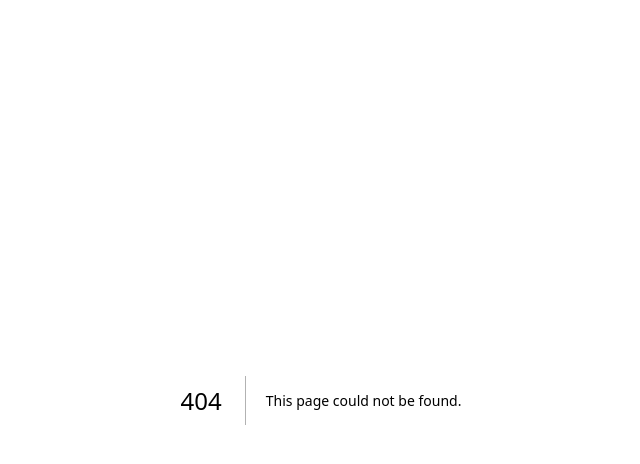
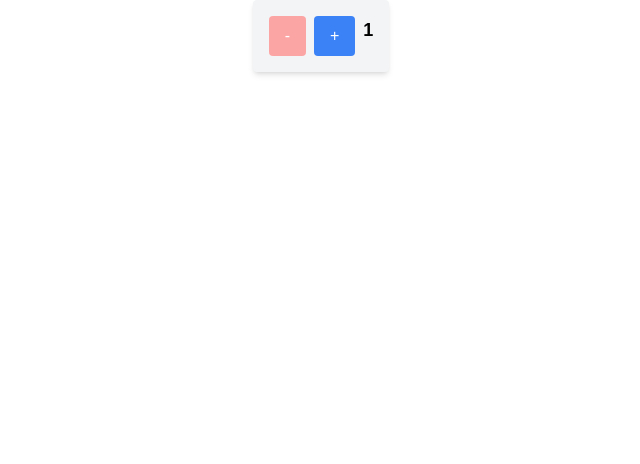
Before and after one commit to jacobJ-TheCreator/cprg306-assignments, a Next.js app: page /week-4 in a window 1280 px wide. Before the commit this address had no page. Shown: the top 464 px of the page, without its empty margins (319-959 px from the left). Built offline with nearby package versions, Linux system fonts and the light colour scheme.

Commit message:
Assignment 4 web dev
Final

```diff
--- a/app/page.js
+++ b/app/page.js
@@ -1,15 +1,18 @@
+//NPM Install
+//NPM Run Dev
 import Link from "next/link";
 import React from "react";
 
 
-export default function Home (){
-  return(
+export default function Home() {
+  return (
     <div>
       <header>
         CPRG 306: Web Development 2 - Assignments
       </header>
-      <p><Link href = "http://localhost:3000/week-2">Week 2 Assignment</Link></p>
-      <p><Link href = "http://localhost:3000/week-3">Week 3 Assignment</Link></p>
+      <p><Link href="http://localhost:3000/week-2">Week 2 Assignment</Link></p>
+      <p><Link href="http://localhost:3000/week-3">Week 3 Assignment</Link></p>
+      <p><Link href="http://localhost:3000/week-4">Week 4 Assignment</Link></p>
     </div>
   );
 
--- a/app/week-3/page.js
+++ b/app/week-3/page.js
@@ -1,5 +1,5 @@
 import React from "react";
-import ItemList from "./item-list"; // Ensure the correct case-sensitive file name
+import ItemList from "./item-list";
 
 export default function Page() {
   return (
--- /dev/null
+++ b/app/week-4/new-item.js
@@ -0,0 +1,38 @@
+"use client";
+import { useState } from "react";
+
+export default function NewItem() {
+    const [quantity, setQuantity] = useState(1);
+
+    const increment = () => {
+        setQuantity(prevQuantity => Math.min(prevQuantity + 1, 20));
+    };
+
+    const decrement = () => {
+        setQuantity(prevQuantity => Math.max(prevQuantity - 1, 1));
+    };
+
+    return (
+        <div className="p-4 bg-gray-100 rounded shadow-md w-fit mx-auto">
+
+            <div className="flex space-x-2">
+                <button
+                    onClick={decrement}
+                    disabled={quantity === 1}
+                    className="px-4 py-2 bg-gray-400 text-white rounded disabled:bg-red-300"
+                >
+                    -
+                </button>
+                <button
+                    onClick={increment}
+                    disabled={quantity === 20}
+                    className="px-4 py-2 bg-blue-500 text-white rounded disabled:bg-red-300"
+                >
+                    +
+                </button>
+
+                <span className="text-lg font-semibold text-black ml-4">{quantity}</span>
+            </div>
+        </div>
+    );
+}
--- /dev/null
+++ b/app/week-4/page.js
@@ -0,0 +1,9 @@
+import NewItem from "./new-item";
+
+export default function Page() {
+    return (
+        <div>
+            <NewItem />
+        </div>
+    );
+}
```
